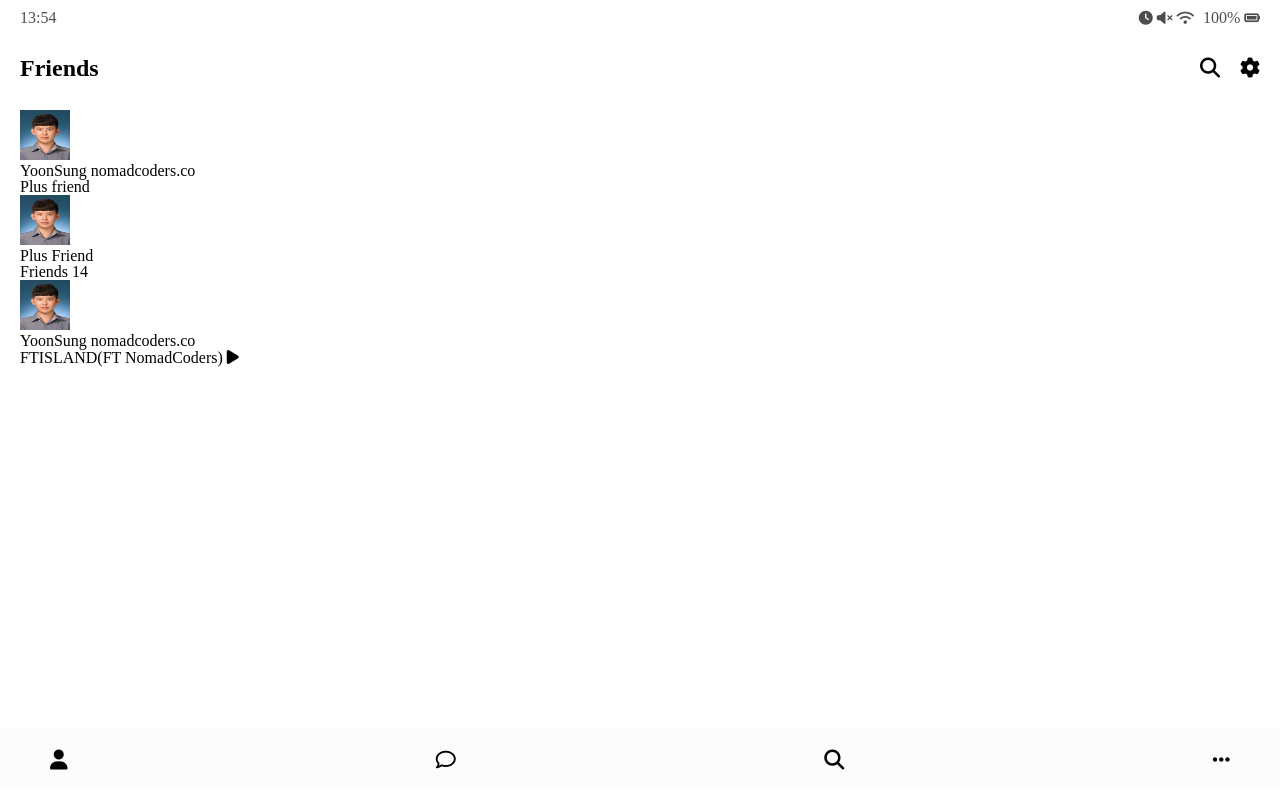
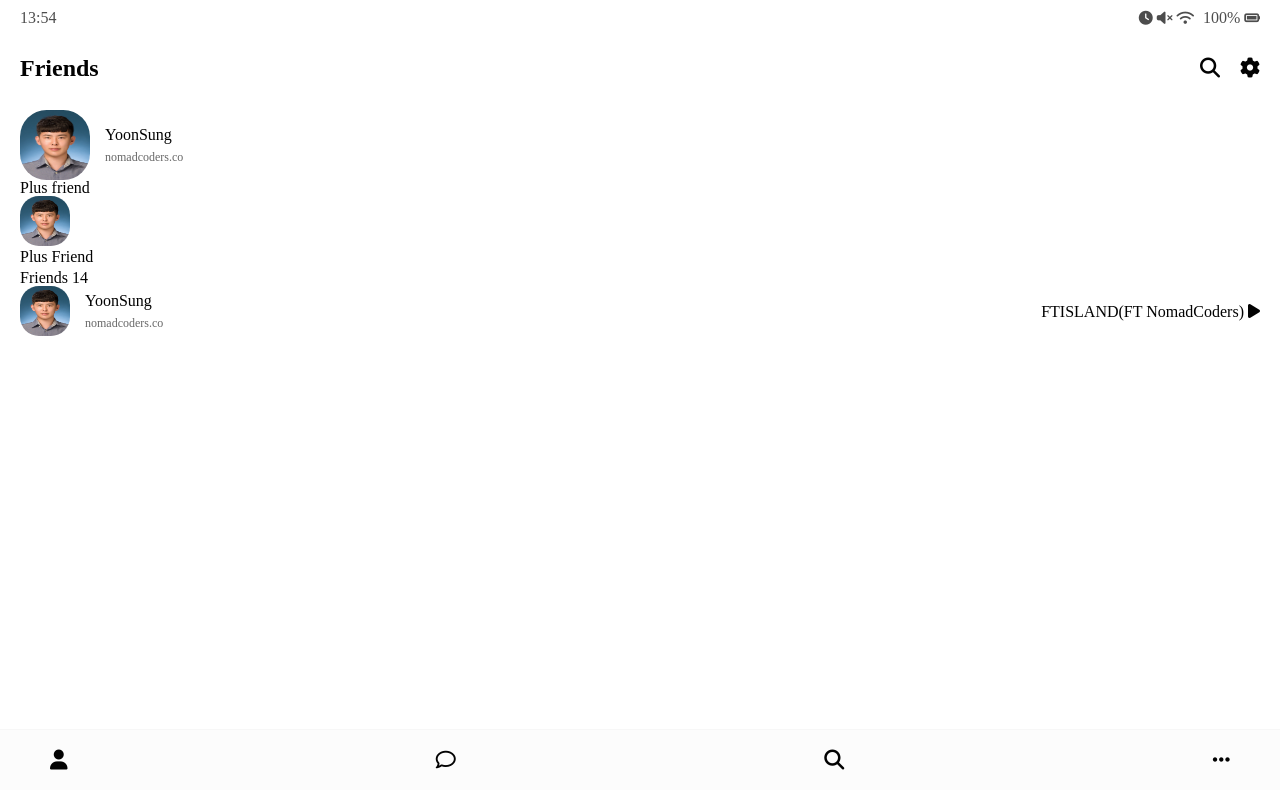
Before and after one commit to UnluckyJung/Kakao_Clone, a plain HTML site: page friends.html in a window 1280 px wide. Drawn offline with Linux system fonts and the light colour scheme.

Commit message:
update : :pencil2: 프로필 미리 보기 css 적용

```diff
--- /dev/null
+++ b/css/friends.css
@@ -0,0 +1,50 @@
+.friend {
+  display: flex;
+  justify-content: space-between;
+  align-items: center;
+}
+
+.friend .friend__avatar {
+  width: 50px;
+  height: 50px;
+  border-radius: 38%;
+}
+
+.friend .friend__avatar.g-avatar {
+  width: 70px;
+  height: 70px;
+}
+
+.friend .friend__avatar.m-avatar {
+  width: 60px;
+  height: 60px;
+}
+
+.friend .friend__column {
+  display: flex;
+  align-items: center;
+}
+
+.friend .friend__avatar {
+  margin-right: 15px;
+}
+
+.friend__content .friend__name {
+  display: block;
+  margin-bottom: 5px;
+}
+
+.friend__content .friend__status,
+.friend__content .friend__bottom-text,
+.friend .chat__timestamp {
+  opacity: 0.6;
+}
+
+.friend__content .friend__bottom-text {
+  font-size: 14px;
+}
+
+.friend__content .friend__status,
+.friend .chat__timestamp {
+  font-size: 12px;
+}
--- a/css/styles.css
+++ b/css/styles.css
@@ -3,6 +3,7 @@
 @import url("https://fonts.googleapis.com/css2?family=Open+Sans:wght@400;600&display=swap");
 @import "header.css";
 @import "nav-bar.css";
+@import "friends.css";
 
 * {
   box-sizing: border-box;
@@ -17,4 +18,5 @@ body {
 
 a {
   color: inherit;
+  text-decoration: none;
 }
--- a/friends.html
+++ b/friends.html
@@ -40,13 +40,8 @@
     <main class="friends">
       <header class="friends__header">
         <div class="friends__friend friend friend--lg">
-          <div class="friends__column">
-            <img
-              class="chat__avatar g-avatar"
-              src="images/avatar.jpg"
-              width="50px"
-              height="50px"
-            />
+          <div class="friend__column">
+            <img class="g-avatar friend__avatar" src="images/avatar.jpg" />
             <div class="friend__content">
               <span class="friend__name">YoonSung</span>
               <span class="friend__status">nomadcoders.co</span>
@@ -58,12 +53,7 @@
         <h5 class="friends__title">Plus friend</h5>
         <div class="friends__friend friend">
           <div class="firends__column">
-            <img
-              class="chat__avatar g-avatar"
-              src="images/avatar.jpg"
-              width="50px"
-              height="50px"
-            />
+            <img class="friend__avatar" src="images/avatar.jpg" />
             <div class="friend__content">
               <span class="friend__name">Plus Friend</span>
             </div>
@@ -73,19 +63,14 @@
       <ul class="friends__list">
         <h5 class="friends__title">Friends 14</h5>
         <li class="friends__friend friend friend--lg">
-          <div class="friend_column">
-            <img
-              class="chat__avatar g-avatar"
-              src="images/avatar.jpg"
-              width="50px"
-              height="50px"
-            />
+          <div class="friend__column">
+            <img class="friend__avatar" src="images/avatar.jpg" />
             <div class="friend__content">
               <span class="friend__name">YoonSung</span>
               <span class="friend__status">nomadcoders.co</span>
             </div>
           </div>
-          <div class="friend_column">
+          <div class="friend__column">
             <div class="friend__now-listening">
               <span>FTISLAND(FT NomadCoders)</span>
               <i class="fas fa-play"></i>
```
Also changed, not shown: chat.html (+1 -6 lines), find.html (+3 -8 lines), index.html (+10 -13 lines), more.html (+3 -8 lines).
